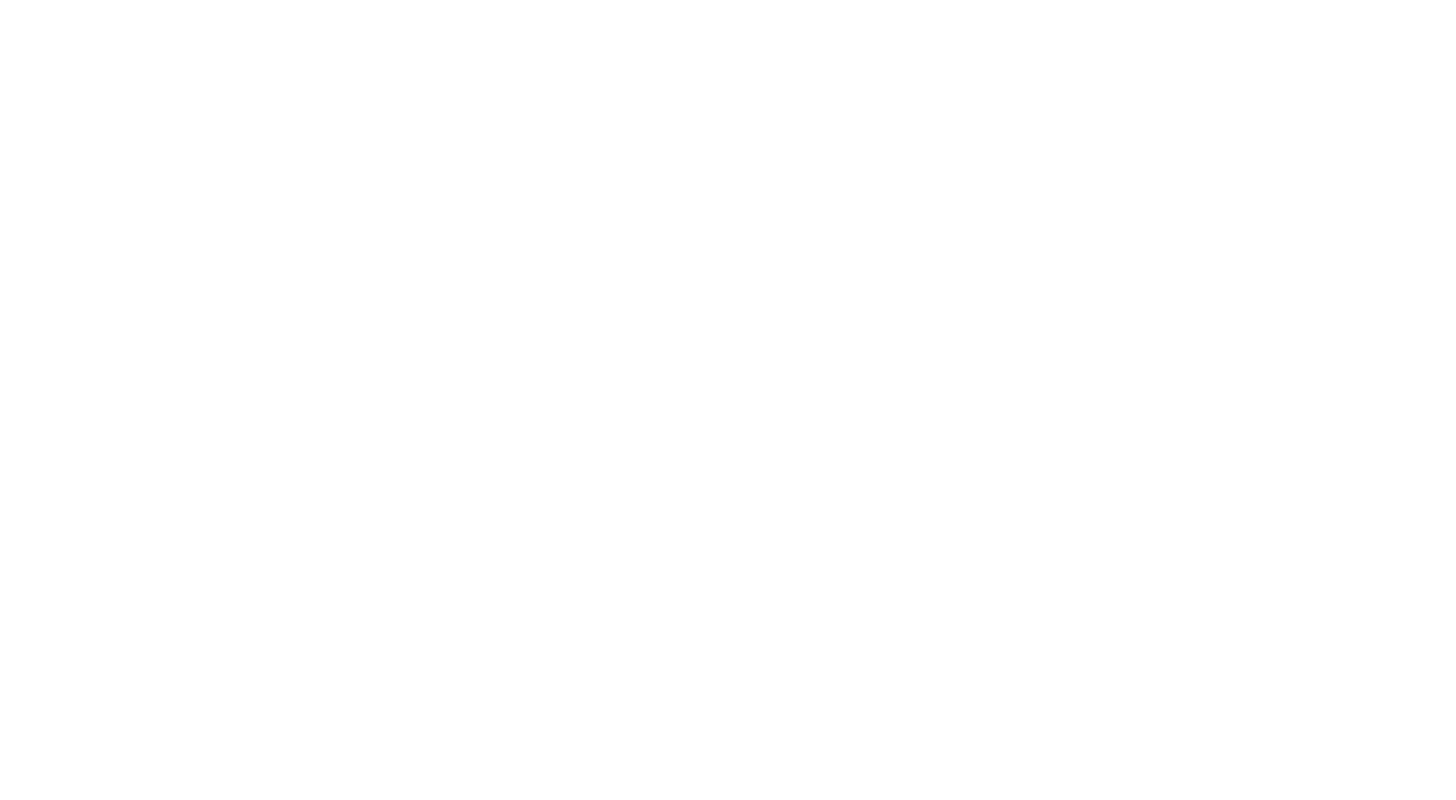
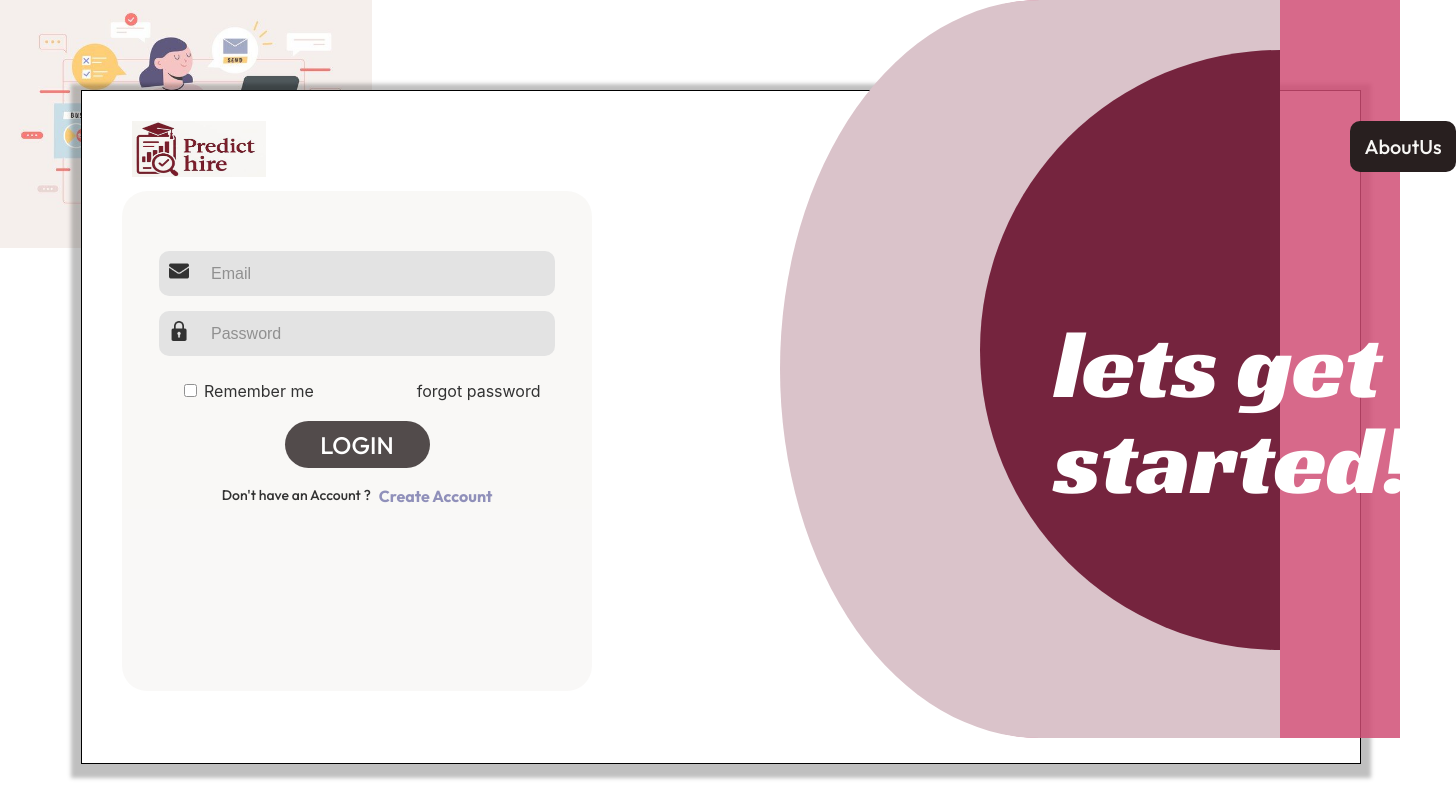
Before and after one commit to placement-predictor/frontend-placement-prediction, a React (Create React App) app in the folder frontend-placement/: page /frontend-placement-prediction/login in a window 1280 px wide. Before the commit this address had no page. Shown: the whole page, 1456 px wide, since content can reach past the window. Built offline with nearby package versions, Linux system fonts and the light colour scheme; a web font is replaced by a local one.

Commit message:
login page

```diff
--- a/frontend-placement/src/App.js
+++ b/frontend-placement/src/App.js
@@ -4,6 +4,7 @@ import HeroSection from "./components/HeroSection";
 import ReactDOM from 'react-dom';
 import { BrowserRouter, Routes, Route } from "react-router-dom";
 import SignUp from "./components/signup";
+import Login from "./components/login";
 function App() {
   return (
     <div className="App">
@@ -11,6 +12,7 @@ function App() {
       <Routes>
         <Route path="/" element={<HeroSection/>} />
         <Route path="/signup" element={<SignUp />} />
+         <Route path="/login" element={<Login />} />
       </Routes>
     </BrowserRouter>
     </div>
--- a/frontend-placement/src/components/HeroSection.jsx
+++ b/frontend-placement/src/components/HeroSection.jsx
@@ -17,7 +17,7 @@ function HeroSection() {
         </div>
         <div className="auth-buttons">
           <button className="signup" onClick={() => navigate("/signup")}>Sign up</button>
-          <button className="login">Log in</button>
+          <button className="login" onClick={() => navigate("/login")}>Log in</button>
         </div>
       </header>
 
--- /dev/null
+++ b/frontend-placement/src/components/login.jsx
@@ -0,0 +1,57 @@
+import React from "react";
+import "../css/SignUp.css";
+import welcome from "../assets/Welcome-PNG-HD.png";
+import sidelogo from "../assets/8552e26e9d252e815ffb3b43dc0541c2c1aa38e9.jpg";
+import googlelogo from "../assets/google.png";
+import facebooklogo from "../assets/facebook.png";
+import personlogo from "../assets/personlogo.png";
+import locklogo from "../assets/locklogo.png";
+import emaillogo from "../assets/emaillogo.png";
+import mainlogo from "../assets/94773414d9ad297912557ec5bb06d5aa7df78e6d.jpg";
+import "../css/login.css";
+function Login(){
+return(
+<div class="signup-page">
+   <img src={sidelogo} alt="Logo" className="sidelogo" />
+   <div className="main-reactangle">
+    <div className="main-logo"><img src={mainlogo} alt="Logo" className="mainlogo" /></div>
+<div className="inside-rec">
+
+
+
+<form className="form-container" style={{ marginTop: "60px" }}>
+
+
+  <div class="input-group">
+    <span class="icon"><img src={emaillogo} alt="Logo" className="googlelogo" /></span>
+    <input type="email" placeholder="Email" />
+  </div>
+
+  <div class="input-group">
+    <span class="icon"><img src={locklogo} alt="Logo" className="googlelogo" /></span>
+    <input type="password" placeholder="Password" />
+  </div>
+  <div className="remember-forget">
+    <div><input type="checkbox" name="r" id=""/> <span>Remember me</span></div>
+
+    <div><p>forgot password</p></div>
+    </div>
+</form>
+
+<div className="signup-button"><p className="signup-name">LOGIN</p></div>
+<div className="already-account"><span className="loginacc">Don't have an Account ?</span><span className="loginurl">Create Account</span></div>
+    </div>
+
+   </div>
+    <div className="ellipse3"></div>
+   <div className="ellipse2"></div>
+   <div className="ellipse1"></div>
+   <div className="aboutlink">AboutUs</div>
+   <div className="started">lets get started!</div>
+
+</div>
+
+
+);
+}
+export default Login;
--- /dev/null
+++ b/frontend-placement/src/css/login.css
@@ -0,0 +1,29 @@
+@import url("https://fonts.googleapis.com/css2?family=Racing+Sans+One&display=swap");
+.started{
+    width: 356;
+height: 242;
+angle: 0 deg;
+opacity: 1;
+position: absolute;
+top: 316px;
+left: 1054px;
+font-family: Racing Sans One;
+font-weight: 400;
+font-style: Regular;
+font-size: 96px;
+leading-trim: NONE;
+line-height: 100%;
+letter-spacing: 0%;
+vertical-align: bottom;
+color: #FFFFFF;
+
+}
+.remember-forget{
+    /* background-color: aqua; */
+    width:100%;
+    height:20px;
+    margin-top:10px;
+    display: flex;
+    justify-content:space-around;
+    align-items: center;
+}
```
